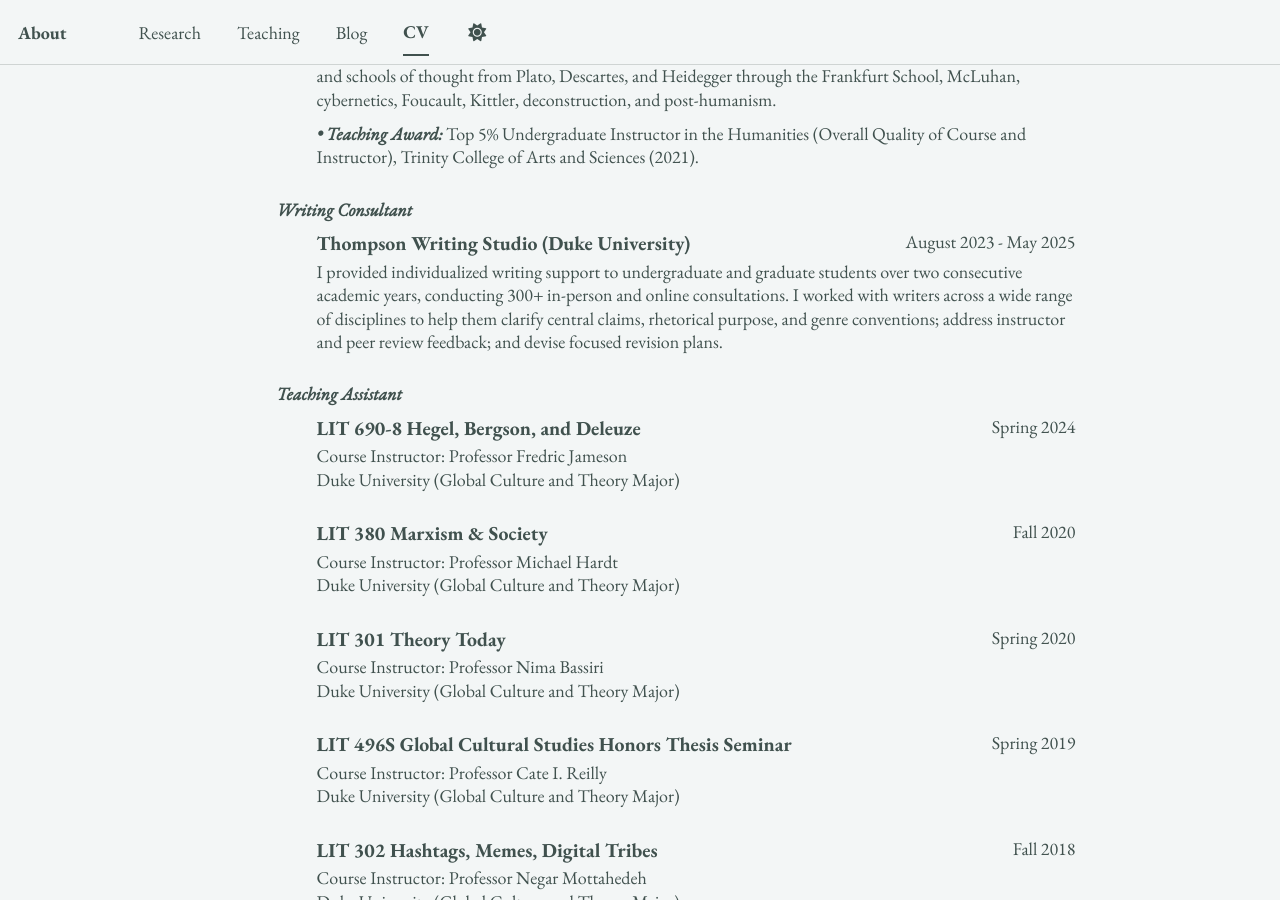
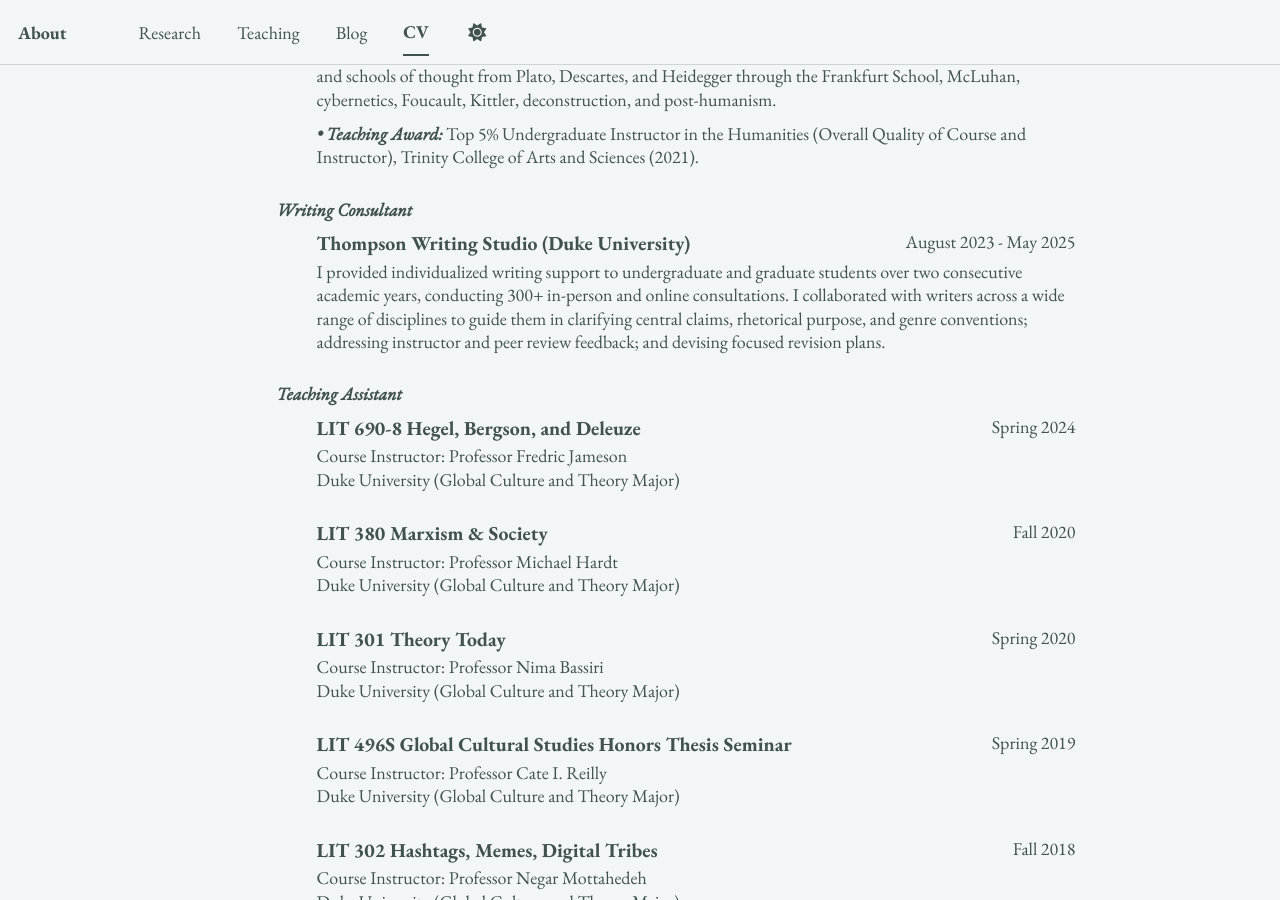
Before and after one commit to epujol90/epujol90.github.io, a Jekyll site: the page built from _pages/cv-json.md, in a window 1280 px wide and 900 px high, scrolled down 5956 px. Built offline with Jekyll 4.4.1, drawn with Linux system fonts in a browser that asks for light colours; a script bundle is joined from its source files by our own code; library files that are not in the unit come from our copies.

Commit message:
Update cv.json

```diff
--- a/_data/cv.json
+++ b/_data/cv.json
@@ -349,7 +349,7 @@
       "institution": "",
       "date": "August 2023 - May 2025",
       "role": "",
-      "description": "I provided individualized writing support to undergraduate and graduate students over two consecutive academic years, conducting 300+ in-person and online consultations. I worked with writers across a wide range of disciplines to help them clarify central claims, rhetorical purpose, and genre conventions; address instructor and peer review feedback; and devise focused revision plans.",
+      "description": "I provided individualized writing support to undergraduate and graduate students over two consecutive academic years, conducting 300+ in-person and online consultations. I collaborated with writers across a wide range of disciplines to guide them in clarifying central claims, rhetorical purpose, and genre conventions; addressing instructor and peer review feedback; and devising focused revision plans.",
       "category": "Writing Consultant"
     },
     {
```
